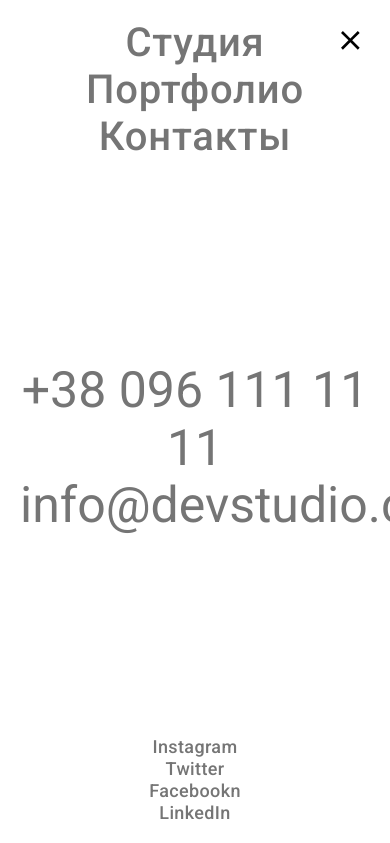
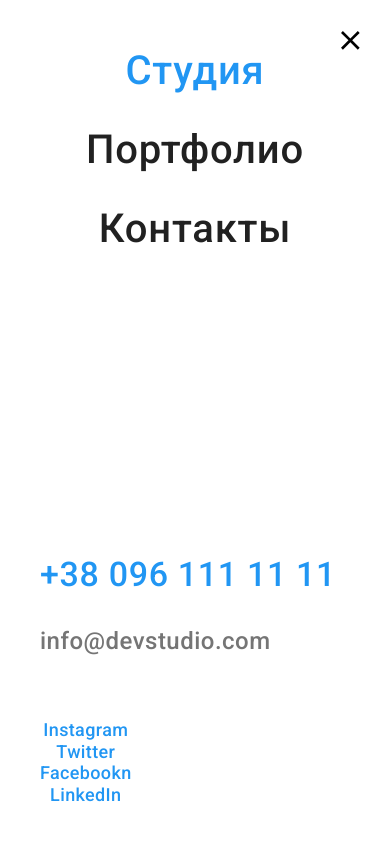
Before and after one commit to iryna-romashchenko/goit-markup-hw-08, a plain HTML site: page index.html in a window 390 px wide. Both pictures are taken after a click on the button 350 px from the left and 40 px from the top of the page. Shown: the top 843 px of the page. Drawn offline with nearby package versions, Linux system fonts and the light colour scheme; files whose address does not match are found by name.

Commit message:
update footer, hero, header

```diff
--- a/index.html
+++ b/index.html
@@ -30,22 +30,23 @@
 </button>
 <div class="menu-container" id="menu-container" data-menu>
   <div class="mobile-nav">
-      <ul class="mobile-nav__list">
-      <li class="mobile-nav__item">Студия
-        <a class="mobile-nav__link" href=""></a>
-      </li>
+
+         <ul class="mobile-list">
+             <li class="mobile-nav__item mobile-nav__link-current">Студия
+        <a class="mobile-nav__link" href="./index.html"></a></li>
                  <li class="mobile-nav__item">Портфолио
-        <a class="mobile-nav__link" href=""></a>
-      </li>
+                  <a class="mobile-nav__link" href="./portfolio.html"></a></li>
                   <li class="mobile-nav__item">Контакты
-        <a class="mobile-nav__link" href=""></a>
-      </li>
+              <a class="mobile-nav__link" href="./index.html"></a></li>
         </ul>
     </div>
+
+
                 <ul class="mobile-nav__contacts">
-                       <li class="mobile-nav__contact">+38 096 111 11 11</li>
-                       <li class="mobile-nav__contact">info@devstudio.com</li>
+                       <li class="mobile-nav__contact1">+38 096 111 11 11</li>
+                       <li class="mobile-nav__contact2">info@devstudio.com</li>
                  </ul>
+    <div class="mobile-nav__box">
         <ul class="mobile-nav__socials">
         <li class="mobile-nav__social"><a href=""></a>Instagram</li>
         <li class="mobile-nav__social"><a href=""></a>Twitter</li>
@@ -53,6 +54,8 @@
         <li class="mobile-nav__social"><a href=""></a>LinkedIn</li>
        </ul>
     </div>
+</div>
+
 
             <!----------------------------------------Navigation------------------------------ -->
             <ul class="site-nav list">
@@ -77,6 +80,7 @@
                         +38 096 111 11 11</a>
                 </li>
             </ul>
+        <!-- </div> -->
         </nav>
     </header>
     <main>
--- a/sass/components/_footer.scss
+++ b/sass/components/_footer.scss
@@ -264,6 +264,7 @@ justify-content: center;
     display: flex;
     justify-content: center;
     align-items: center;
+    padding: 10px 28px 10px 29px;
     max-width: 200px;
     height: 50px;
     font-family: inherit;
--- a/sass/components/_hero.scss
+++ b/sass/components/_hero.scss
@@ -121,15 +121,23 @@
     padding: 40px;
     background: var(--primary-white-color);
     border-radius: 4px;
+    @media screen and (max-width: 767px){
+    width: 450px;
+    // height: 609px;
+}
+    @media screen and (min-width: 1200px){
+    width: 528px;
+    // max-height: 581px;
+}
 
-    @media screen and (min-width: 1200px){
-    min-width: 528px;
-    max-height: 581px;
-    }
-    @media screen and (min-width: 768px) {
-    min-width: 450px;
-    max-height: 609px;
-    }
+    // @media screen and (min-width: 1200px){
+    // min-width: 528px;
+    // max-height: 581px;
+    // }
+    // @media screen and (min-width: 768px) {
+    // min-width: 450px;
+    // max-height: 609px;
+    // }
 }
 
 
--- a/sass/components/_page-header.scss
+++ b/sass/components/_page-header.scss
@@ -47,7 +47,16 @@ display: block;
     z-index: 10;
 }
 
+.menu-button:hover,
+.menu-button:hover{
+        fill: var(--accent-color);
+    }
 
+
+.menu-button.is-open:hover
+.menu-button.is-open:hover {
+    fill: var(--accent-color);
+}
 
 .menu-container{
 display: none;
@@ -59,7 +68,7 @@ width: 100%;
 background-color: #fff;
 text-align: center;
 font-size: 50px;
-padding: 20px;
+padding: 48px 40px;
 overflow-y: scroll;
 
 
@@ -71,32 +80,67 @@ justify-content: space-between;
 }
 .mobile-nav{
     display: block;
-    margin: 0;
-    padding: 0;
+
 }
 
-.mobile-nav__list{
-margin-right: 0;
-}
+// .mobile-list{
+// text-align: left;
+// }
+
+
+
 .mobile-nav__item{
 font-weight: 500;
 font-size: 40px;
 line-height: 1.17;
 text-align: center;
 letter-spacing: 0.02em;
+color: var(--title-text-color);
+
 }
-// .mobile-nav__link
+.mobile-nav__item:not(:last-child){
+margin-bottom: 32px;
+}
 
-// .mobile-nav__contacts
+.mobile-nav__link-current{
+    color: #2196F3;
+    cursor: pointer;
+}
+.mobile-nav__contacts{
+  text-align: left;
+}
 
-// .mobile-nav__contact
-// .mobile-nav__socials
+.mobile-nav__contact1{
+font-weight: 500;
+font-size: 34px;
+line-height: 1.18;
+letter-spacing: 0.02em;
+color: var(--accent-color);
+margin-bottom: 32px;
+margin-top: 302px;
+}
+.mobile-nav__contact2 {
+font-weight: 500;
+font-size: 24px;
+line-height: 1.17;
+letter-spacing: 0.02em;
+color:var(--primary-text-color);
+margin-bottom: 64px;
+}
+
+.mobile-nav__box{
+display: flex;
+flex-wrap: wrap;
+justify-content: space-between;
+}
+
 
  .mobile-nav__social{
     font-weight: 500;
     font-size: 18px;
     line-height: 1.22;
     letter-spacing: 0.02em;
+    color: var(--accent-color);
  }
 
 
@@ -108,7 +152,6 @@ letter-spacing: 0.02em;
     font-size: 26px;
     line-height: 1.19;
     text-decoration: none;
-    /* color: #2196F3; */
 }
 
 .logo::after {
```
Also changed, not shown: css/main.css, css/main.min.css, 2 other files. Lines whose indentation alone changed are shown as unchanged.
